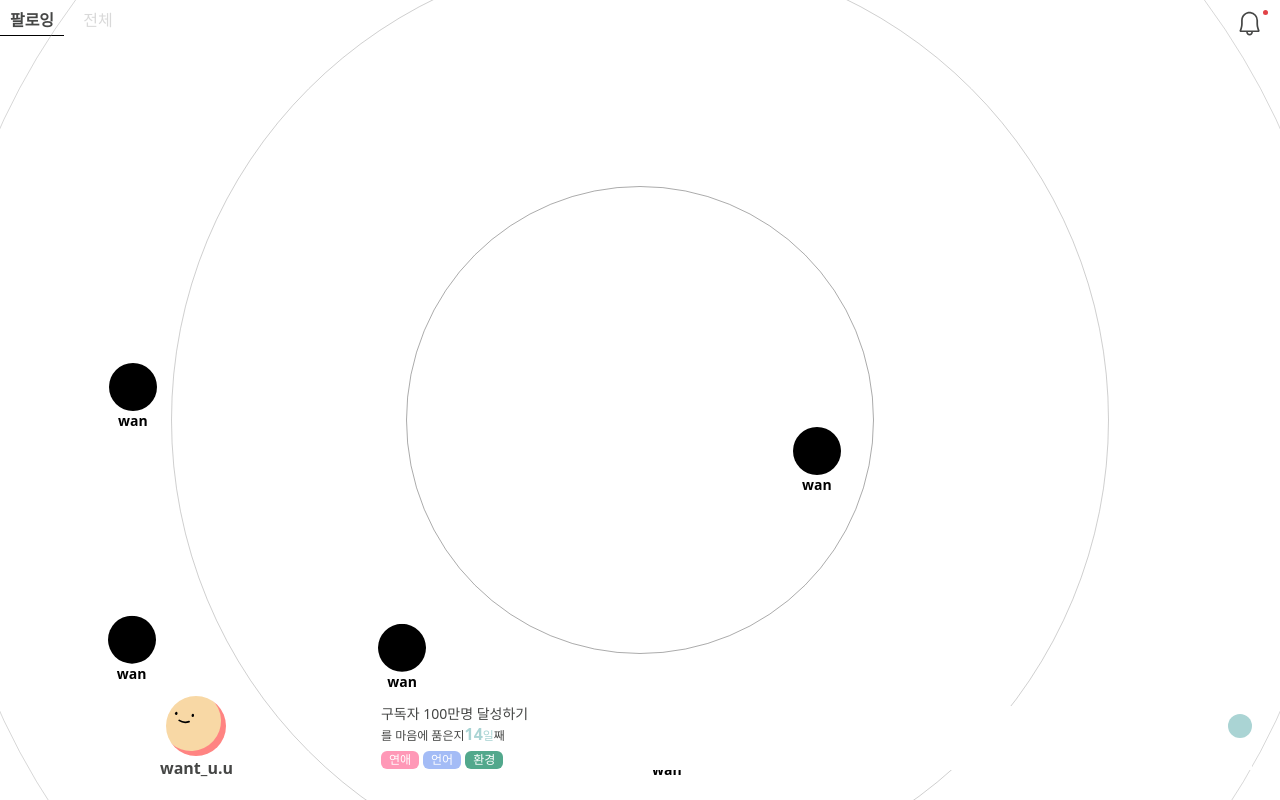
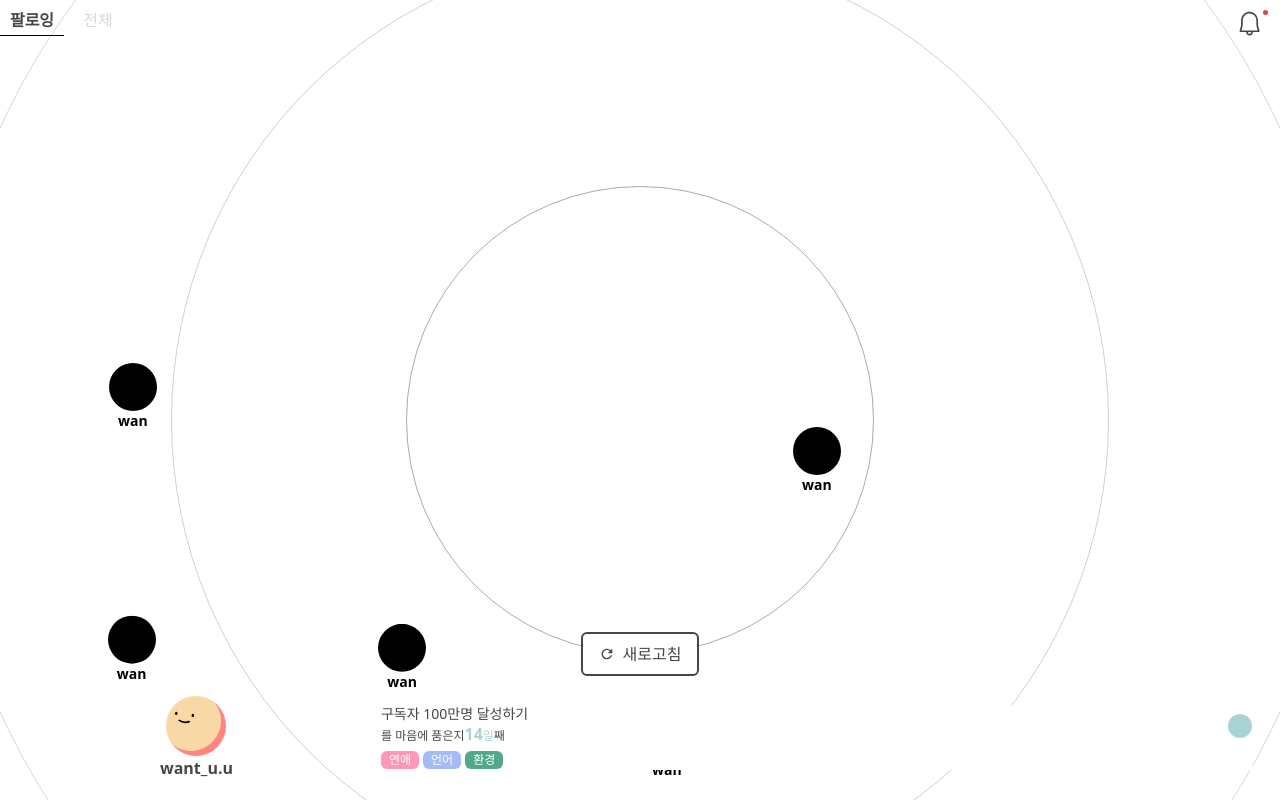
Before and after one commit to ggumms/ggumtle, a React (Vite) app in the folder frontend/: page / in a window 1280 px wide. Shown: the top 800 px of the page. Built offline with nearby package versions, Linux system fonts and the light colour scheme.

Commit message:
[FE] Style #71: 새로고침 버튼 UI
Change-Id: I730b782ba6d8ed6b2398fb6bf31856796b4c0dbf

```diff
--- a/frontend/src/pages/Radar/components/FollowingTab.tsx
+++ b/frontend/src/pages/Radar/components/FollowingTab.tsx
@@ -3,6 +3,8 @@ import { bucketPositioning } from '../utils'
 import UserItem from './UserItem'
 import { IBucket } from '../types/bucket'
 import PreviewUser from './preview/PreviewUser'
+import { MdOutlineRefresh } from 'react-icons/md'
+
 // 더미 데이터
 const users1 = ['a', 'b', 'c', 'd', 'e', 'f']
 const users2 = ['a', 'b', 'c', 'd', 'e', 'f', 'g', 'h', 'i', 'j']
@@ -72,6 +74,20 @@ const FollowingTab = () => {
 		})
 	})
 
+	const [isPressed, setIsPressed] = useState(false)
+
+	const handleMouseDown = () => {
+		setIsPressed(true)
+	}
+
+	const handleMouseUp = () => {
+		setIsPressed(false)
+	}
+
+	const handleRefresh = () => {
+		console.log('refresh')
+	}
+
 	return (
 		<div className="">
 			<div className="w-full h-[calc(100vh-5rem)] flex justify-center items-center overflow-hidden">
@@ -94,7 +110,19 @@ const FollowingTab = () => {
 					))}
 				</div>
 			</div>
-			<div className='absolute bottom-0 z-20 w-full'>
+			<div className="absolute bottom-0 z-20 w-full flex flex-col items-center justify-center">
+				{/* <div className="inline-flex justify-center items-center py-2 px-4 gap-2 rounded-md bg-white border-2 border-point1"> */}
+				<div
+					className={`inline-flex justify-center items-center py-2 px-4 gap-2 rounded-md border-2 transition-colors ${
+						isPressed ? 'bg-point1 text-white border-point1' : 'bg-white text-point1 border-point1'
+					}`}
+					onMouseDown={handleMouseDown}
+					onMouseUp={handleMouseUp}
+					onClick={handleRefresh}
+				>
+					<MdOutlineRefresh />
+					새로고침
+				</div>
 				<PreviewUser />
 			</div>
 		</div>
--- a/frontend/src/pages/Radar/components/preview/PreviewUser.tsx
+++ b/frontend/src/pages/Radar/components/preview/PreviewUser.tsx
@@ -23,7 +23,7 @@ const PreviewUser = () => {
 	const username: string = 'want_u.u'
 
 	return (
-		<div className="flex items-center justify-around px-5 py-5">
+		<div className="w-full flex items-center justify-around px-5 py-5">
 			<div className="flex flex-col items-center justify-center w-2/5">
 				{/* @TODO: 추후 실제 프로필 이미지로 변경 */}
 				<svg
--- a/frontend/src/pages/UserPage/components/Profile/FollowButtons.tsx
+++ b/frontend/src/pages/UserPage/components/Profile/FollowButtons.tsx
@@ -1,21 +1,21 @@
 const FollowButtons = () => {
-	const onClickFollowButton = () => {
+	const handleFollowButton = () => {
 		console.log('click follow')
 	}
-	const onClickShareButton = () => {
+	const handleShareButton = () => {
 		console.log('click profile share')
 	}
 	return (
 		<div className="flex gap-2 px-4">
 			{/* @TODO: 마이페이지일 경우 프로필 편집 버튼이 됨 */}
 			<div
-				onClick={onClickFollowButton}
+				onClick={handleFollowButton}
 				className="bg-point1 text-white w-1/2 flex items-center justify-center text-sm h-6 rounded-md"
 			>
 				팔로우
 			</div>
 			<div
-				onClick={onClickShareButton}
+				onClick={handleShareButton}
 				className="bg-lightGray text-point1 w-1/2 flex items-center justify-center text-sm h-6 rounded-md"
 			>
 				프로필 공유
```
Also changed, not shown: frontend/vite.config.ts.timestamp-1706715156094-40fbdcdedefa3.mjs (added, +11 -0 lines).
